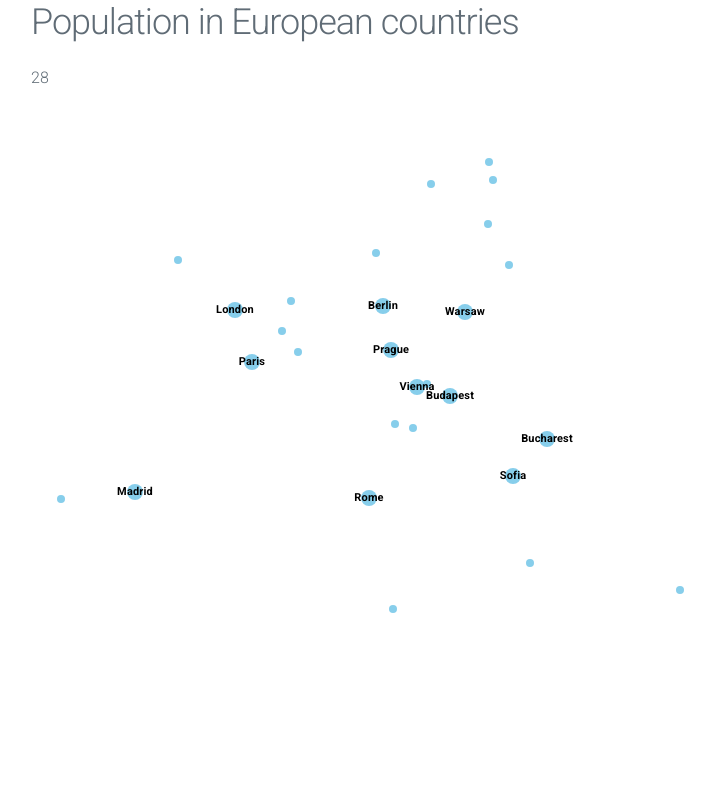
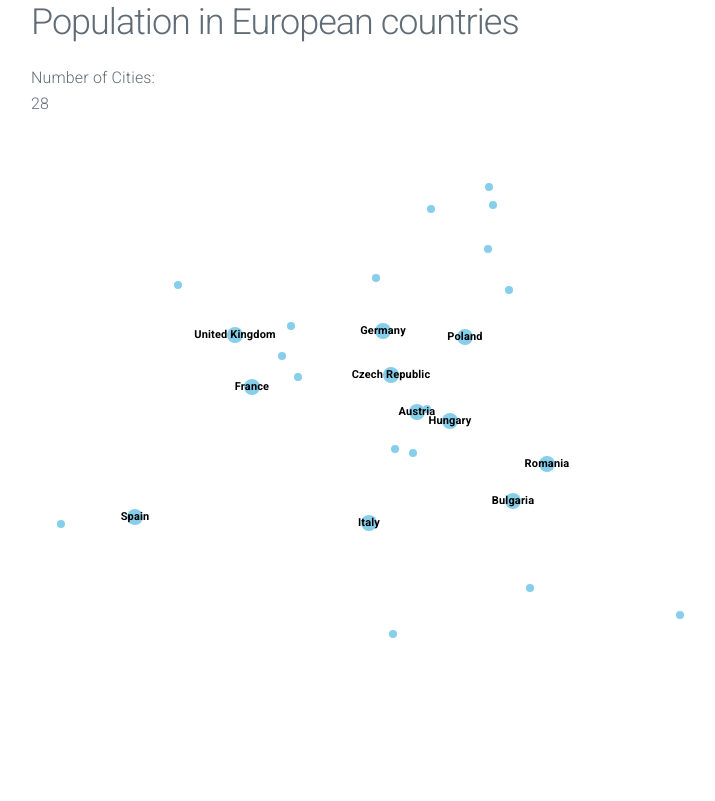
Before and after one commit to ericwang2311/lab_3, a plain HTML site: page index.html in a window 1280 px wide. Shown: the top 801 px of the page, without its empty margins (69-784 px from the left). Drawn offline with nearby package versions, Linux system fonts and the light colour scheme.

Commit message:
bugfixes

```diff
--- a/index.html
+++ b/index.html
@@ -28,6 +28,7 @@
   <body>
     <div class="container">
       <h2>Population in European countries</h2>
+      Number of Cities:
       <div class="city-count"></div>
       <div class="population-plot"></div>
     </div>
--- a/script.js
+++ b/script.js
@@ -32,7 +32,7 @@ d3.csv("cities.csv", d3.autoType).then((data) => {
     .append("text")
     .attr("x", (d, i) => d.x)
     .attr("y", (d, i) => d.y)
-    .text((d) => (d.population >= 1000000 ? d.city + "" : ""))
+    .text((d) => (d.population >= 1000000 ? d.country + "" : ""))
     .attr("font-size", (d) => 11)
     .attr("text-anchor", (d) => "middle")
     .attr("dy", 3)
```
